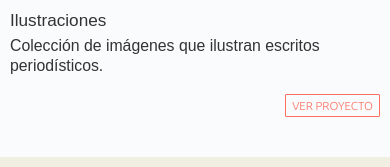
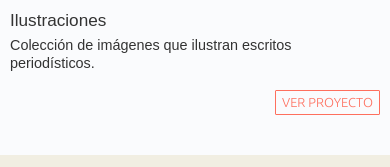
Before and after one commit to gsolat/gsolat.github.io, a plain HTML site: page index.html in a window 390 px wide. Shown: the part 480-647 px from the top of the page. Drawn offline with Linux system fonts and the light colour scheme.

Commit message:
font size test

```diff
--- a/css/style.css
+++ b/css/style.css
@@ -3256,12 +3256,13 @@ hr {
         margin-bottom: 5px;
     }
     .pre-body .btn {
-        font-size: .8em;
+        font-size: .9em;
         padding: 2px 6px;
         margin-top: 10px;
     }
     .pre-text {
-        font-size: 1.1em;
+        font-size: 1em;
+        font-weight: 500;
         margin-bottom: 7px;
         line-height: 1.3;
     }
```
